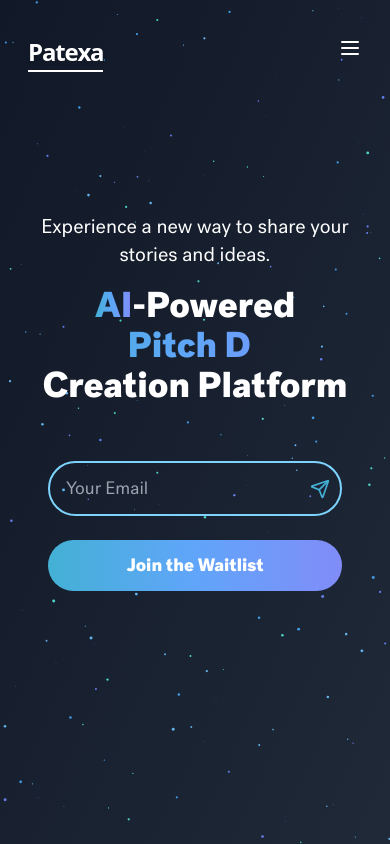
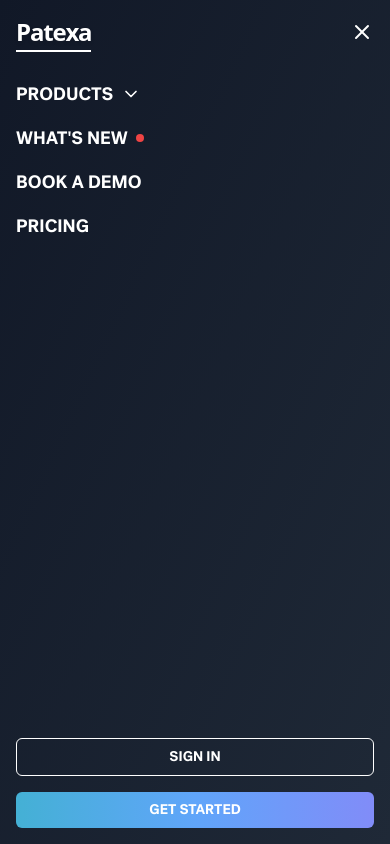
Before and after one commit to CZEJAY/demo, a Next.js app: page / in a window 390 px wide. Both pictures are taken after a click on the button 350 px from the left and 48 px from the top of the page. Shown: the top 844 px of the page. Built offline with nearby package versions, Linux system fonts and the light colour scheme.

Commit message:
navbar = "Welcome to my website"

```diff
--- a/components/shared/Header.tsx
+++ b/components/shared/Header.tsx
@@ -1,9 +1,9 @@
 'use client'
 
 import { useState, useEffect } from 'react'
-import { motion } from 'framer-motion'
+import { motion, AnimatePresence } from 'framer-motion'
 import Link from 'next/link'
-import { ChevronDown } from 'lucide-react'
+import { ChevronDown, X } from 'lucide-react'
 import { Logo } from './Logo'
 
 const navItems = [
@@ -15,6 +15,7 @@
 
 export function Header() {
   const [isScrolled, setIsScrolled] = useState(false)
+  const [isMobileNavOpen, setIsMobileNavOpen] = useState(false)
 
   useEffect(() => {
     const handleScroll = () => setIsScrolled(window.scrollY > 10)
@@ -23,6 +24,7 @@
   }, [])
 
   return (
+    <>
       <motion.header
         initial={{ y: -100 }}
         animate={{ y: 0 }}
@@ -31,7 +33,7 @@
           isScrolled ? 'bg-gradient-to-br from-gray-900 to-gray-800' : 'bg-transparent'
         }`}
       >
-      <div className=" mx-auto px-4 sm:px-6 lg:px-8">
+        <div className="mx-auto px-4 sm:px-6 lg:px-8">
           <div className="flex items-center justify-between h-16">
             <div className="flex items-center">
               <Logo isScrolled={isScrolled} />
@@ -47,12 +49,12 @@
               <button className="px-4 py-1 text-sm font-medium border-white border-palette text-white hover:text-gray-300 transition-colors">
                 SIGN IN
               </button>
-            <button className="ml-4 px-4 py-1 text-sm font-medium text-white gradient-bg rounded-md  transition-colors">
+              <button className="ml-4 px-4 py-1 text-sm font-medium text-white gradient-bg rounded-md transition-colors">
                 GET STARTED
               </button>
             </div>
             <div className="md:hidden">
-            <button className="text-white">
+              <button className="text-white" onClick={() => setIsMobileNavOpen(true)}>
                 <svg className="h-6 w-6" fill="none" viewBox="0 0 24 24" stroke="currentColor">
                   <path strokeLinecap="round" strokeLinejoin="round" strokeWidth={2} d="M4 6h16M4 12h16M4 18h16" />
                 </svg>
@@ -61,9 +63,18 @@
           </div>
         </div>
       </motion.header>
+
+      <AnimatePresence>
+        {isMobileNavOpen && (
+          <MobileNav
+            isOpen={isMobileNavOpen}
+            onClose={() => setIsMobileNavOpen(false)}
+          />
+        )}
+      </AnimatePresence>
+    </>
   )
 }
-
 
 function NavItem({ label, hasDropdown, hasNotification }: { label: string; hasDropdown?: boolean; hasNotification?: boolean }) {
   return (
@@ -82,3 +93,47 @@
     </li>
   )
 }
+
+function MobileNav({ isOpen, onClose }: { isOpen: boolean; onClose: () => void }) {
+  return (
+    <motion.div
+      initial={{ y: '100%' }}
+      animate={{ y: 0 }}
+      exit={{ y: '100%' }}
+      transition={{ type: 'spring', stiffness: 300, damping: 30 }}
+      className="fixed inset-0 z-50 bg-gradient-to-br from-gray-900 to-gray-800 overflow-y-auto"
+    >
+      <div className="flex flex-col h-full">
+        <div className="flex justify-between items-center p-4">
+          <Logo />
+          <button onClick={onClose} className="text-white">
+            <X size={24} />
+          </button>
+        </div>
+        <nav className="flex-grow">
+          <ul className="flex flex-col space-y-4 p-4">
+            {navItems.map((item, index) => (
+              <li key={index} className="text-white text-lg font-medium">
+                <Link href="#" className="flex items-center">
+                  {item.label}
+                  {item.hasDropdown && <ChevronDown className="ml-2 h-5 w-5" />}
+                  {item.hasNotification && (
+                    <span className="ml-2 h-2 w-2 rounded-full bg-red-500" />
+                  )}
+                </Link>
+              </li>
+            ))}
+          </ul>
+        </nav>
+        <div className="p-4 space-y-4">
+          <button className="w-full py-2 text-sm font-medium border border-white text-white hover:bg-white hover:text-gray-900 transition-colors rounded-md">
+            SIGN IN
+          </button>
+          <button className="w-full py-2 text-sm font-medium text-white gradient-bg rounded-md transition-colors">
+            GET STARTED
+          </button>
+        </div>
+      </div>
+    </motion.div>
+  )
+}
```
Lines whose indentation alone changed are shown as unchanged.
